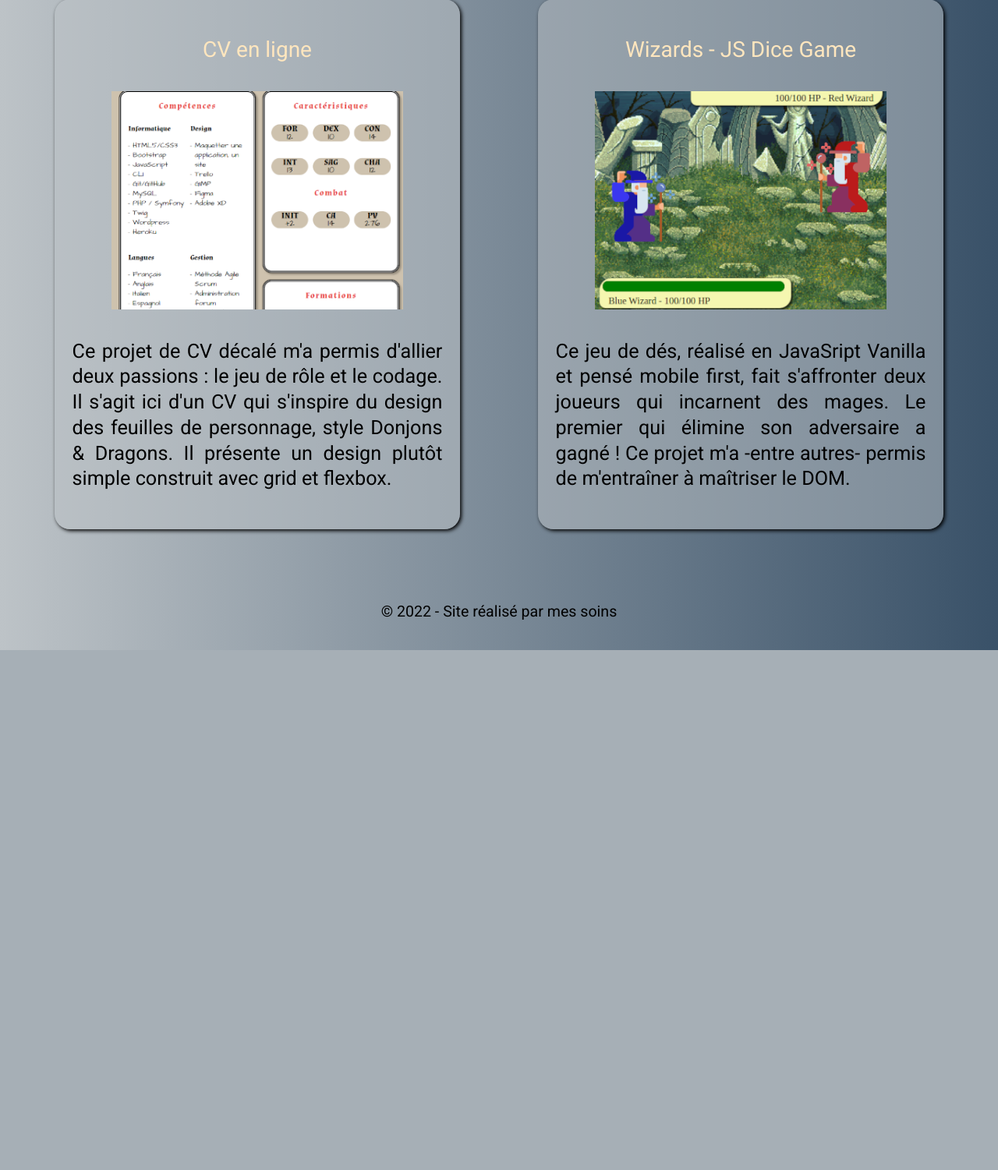
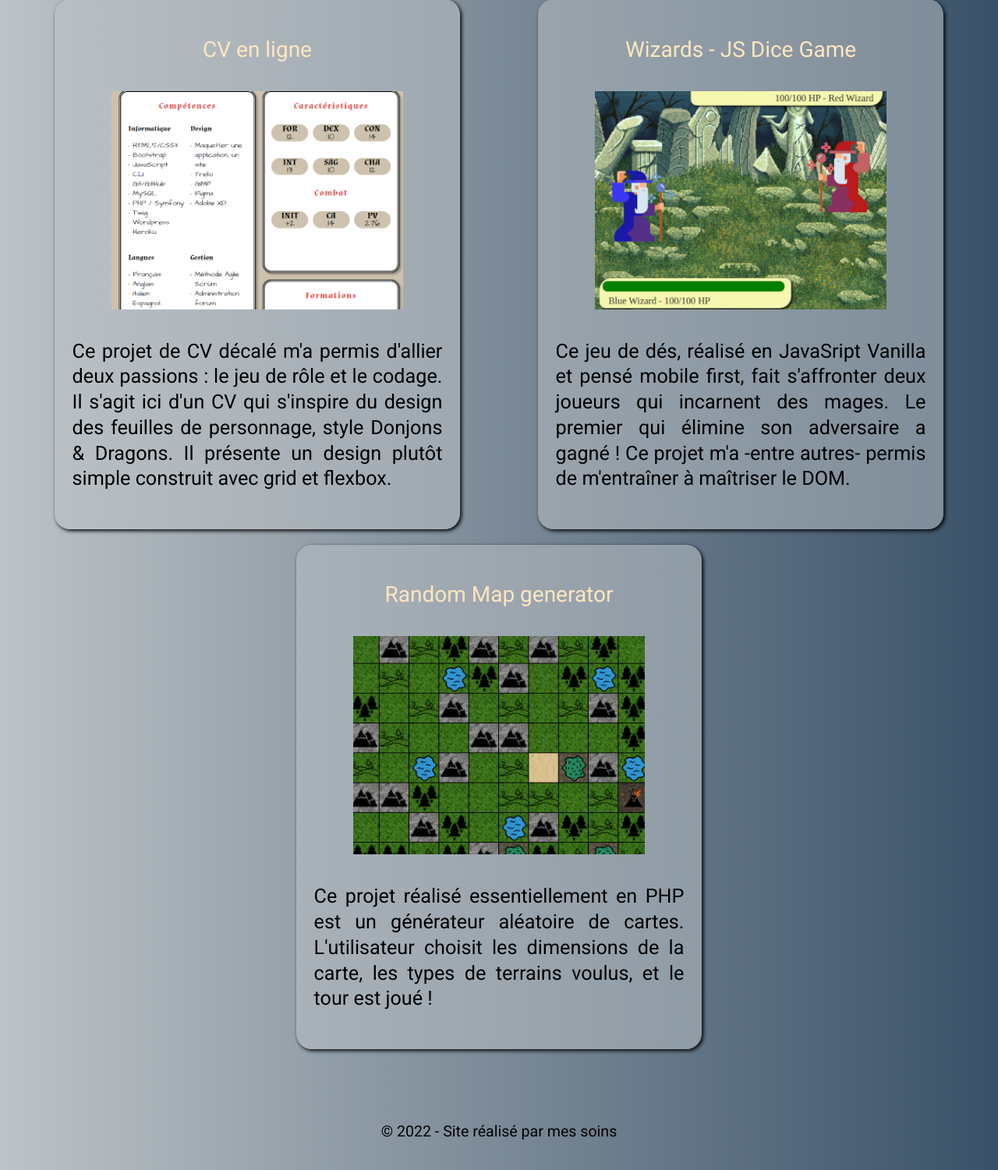
Before and after one commit to AlexisBoucherie/portfolio-v2, a PHP site: page /achievements in a window 1280 px wide. Shown: the part 272-1773 px from the top of the page at 78% size. Before the commit the page ends 1106 px from the top, so only its background shows below. Run offline with PHP 8.4, Linux system fonts and the light colour scheme.

Commit message:
add random-map-generator project

```diff
--- a/src/Views/projects.php
+++ b/src/Views/projects.php
@@ -17,7 +17,12 @@ $projectArray = [
         'Wizards - JS Dice Game',
         '/assets/img/js-dice-game.png',
         "Ce jeu de dés, réalisé en JavaSript Vanilla et pensé mobile first, fait s'affronter deux joueurs qui incarnent des mages. Le premier qui élimine son adversaire a gagné ! Ce projet m'a -entre autres- permis de m'entraîner à maîtriser le DOM.",
-        'http://js-dice-game-wizard-battle.herokuapp.com/')
+        'http://js-dice-game-wizard-battle.herokuapp.com/'),
+    $project3 = new Project(
+        'Random Map generator',
+        '/assets/img/random-map.png',
+        "Ce projet réalisé essentiellement en PHP est un générateur aléatoire de cartes. L'utilisateur choisit les dimensions de la carte, les types de terrains voulus, et le tour est joué !",
+        'https://random-map-gen.herokuapp.com/')
 ]
 ?>
 
```
Also changed, not shown: public/assets/img/random-map.png (added).
